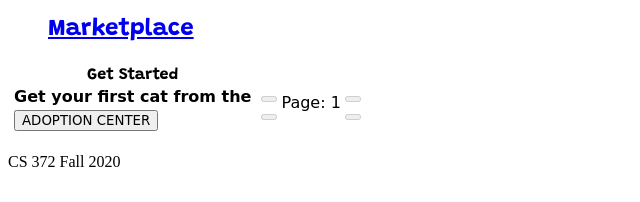
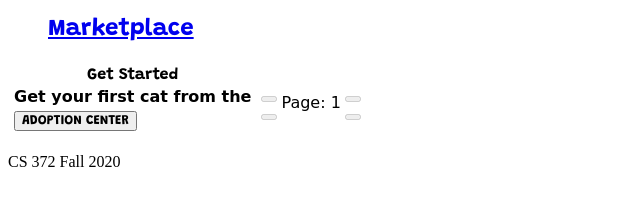
Before and after one commit to MatthewRupchan/SuiteCats, a PHP site: page /suite.php in a window 1280 px wide. Shown: the part 598-800 px from the top of the page, without its empty margins (0-640 px from the left). Run offline with PHP 8.4, Linux system fonts and the light colour scheme; the visitor is signed in with stand-in values (Sample User, id 1); data that the repository does not hold is empty.

Commit message:
Update suite.php

```diff
--- a/webpages/suite.php
+++ b/webpages/suite.php
@@ -46,7 +46,7 @@
 				font-family: 'Grandstander', cursive;
 			}
 
-			#website_header, #get_cat_prompt, #adoption_button, #page_label, #lastvisit, #cats_names, #name {
+			#website_header, #get_cat_prompt, #page_label, #lastvisit, #cats_names, #name {
 				font-family: 'Kalam', cursive;
 			}
 		</style>
```
